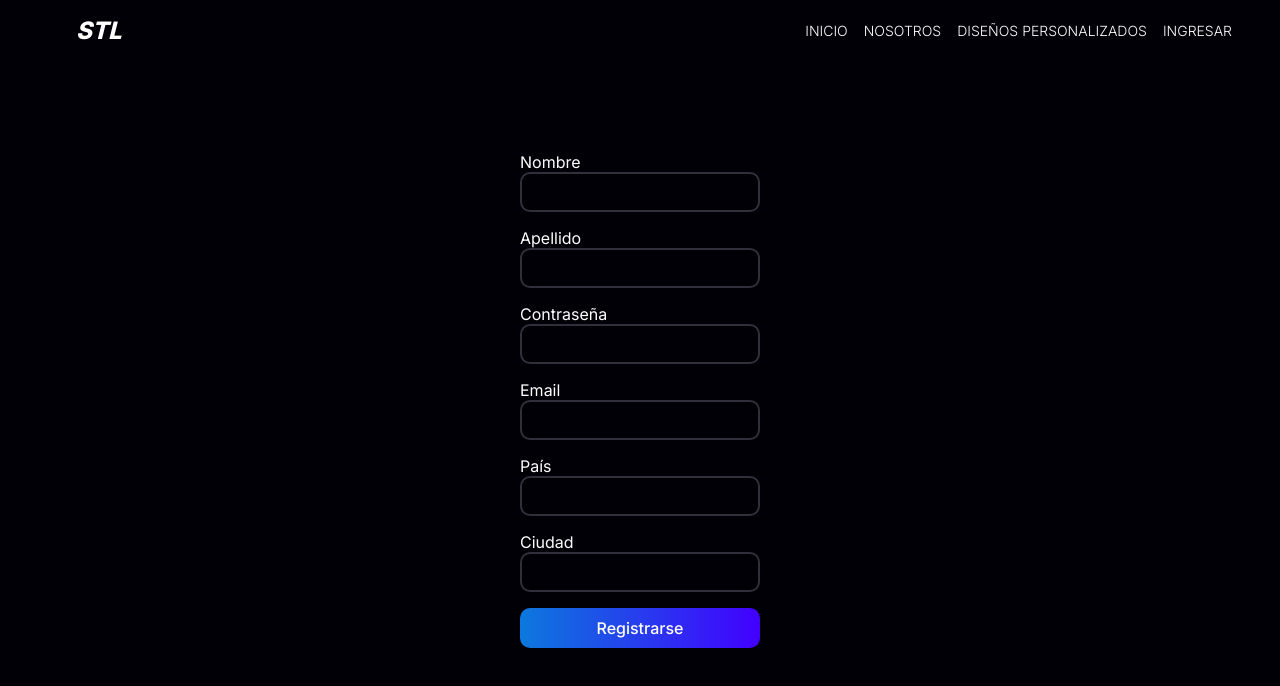
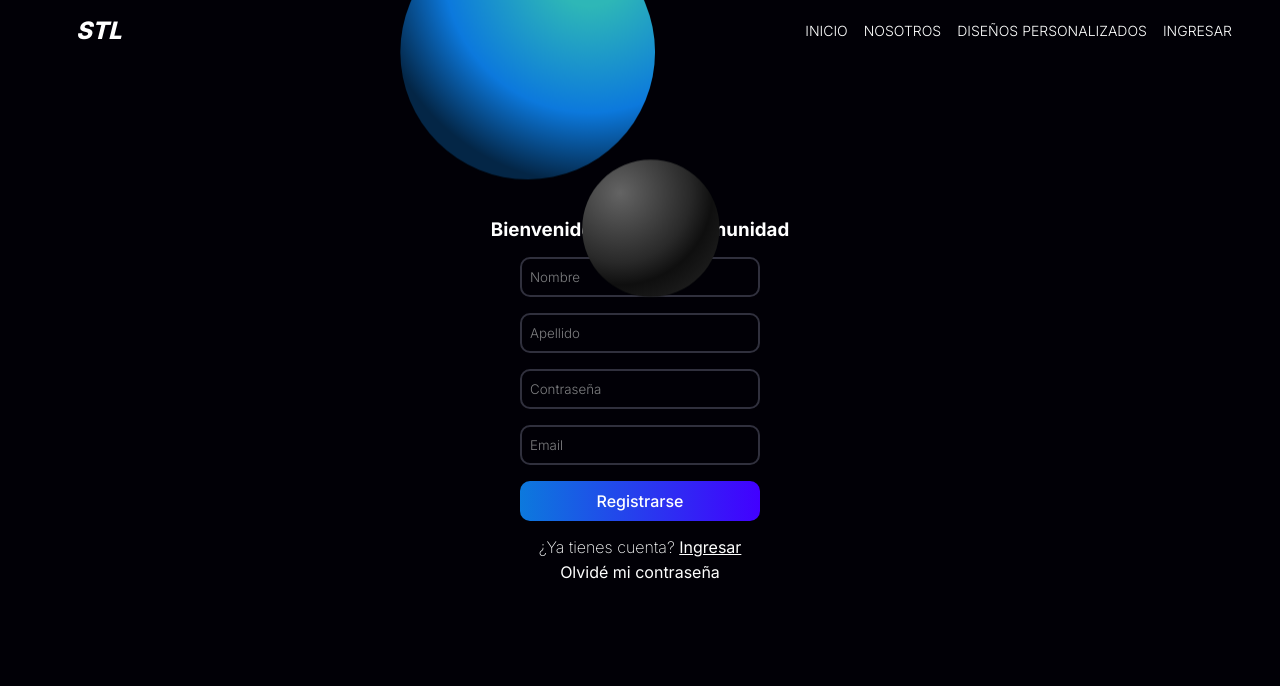
Before and after one commit to Franco-Calvo/savystl, a React (Create React App) app: page /register in a window 1280 px wide. Shown: the top 686 px of the page. Built offline with nearby package versions, Linux system fonts and the light colour scheme.

Commit message:
M00 (#2)
* Scroll e index

* Login/Register

```diff
--- a/src/Components/Navbar/Navbar.css
+++ b/src/Components/Navbar/Navbar.css
@@ -4,9 +4,10 @@
   display: flex;
   align-items: center;
   justify-content: space-between;
-  background-color: #010006;
   width: 100%;
   padding: 1rem;
+  z-index: 100;
+
 }
 
 nav {
--- a/src/Pages/Login/Login.css
+++ b/src/Pages/Login/Login.css
@@ -6,6 +6,7 @@
   align-items: center;
   height: 100vh;
   gap: 2rem;
+  position: relative;
 }
 
 .inputContainer input::placeholder {
@@ -45,3 +46,42 @@
   flex-direction: column;
   gap: 0.3rem;
 }
+
+.circleGradient {
+  position: absolute;
+  top: 0;
+  left: 25rem;
+}
+
+.circleGradientCopy {
+  position: absolute;
+  top: 10rem;
+  right: 35rem;
+}
+
+.circleGradient:hover {
+  filter: drop-shadow(0 0 50px rgba(35, 204, 247, 0.337));
+  transition: all 3s;
+  cursor: pointer;
+}
+.circleGradientCopy:hover {
+  filter: drop-shadow(0 0 50px rgba(255, 255, 255, 0.2337));
+  transition: all 3s;
+  cursor: pointer;
+}
+
+@keyframes bounce {
+  0% {
+    transform: translateY(0);
+  }
+  50% {
+    transform: translateY(-7px);
+  }
+  100% {
+    transform: translateY(0);
+  }
+}
+
+.bouncing-circle {
+  animation: bounce 3s infinite;
+}
--- a/src/Pages/Login/Login.jsx
+++ b/src/Pages/Login/Login.jsx
@@ -3,6 +3,7 @@ import axios from "axios";
 import "./Login.css";
 import { Toaster, toast } from "sonner";
 import { useNavigate } from "react-router-dom";
+import { Link as Anchor } from "react-router-dom";
 
 export default function Login() {
   const formRef = useRef();
@@ -54,6 +55,69 @@ export default function Login() {
     <div className="formLogin">
       <Toaster position="top-right" />
       <h3>Nos alegra verte por aquí</h3>
+      <div className="circleGradient bouncing-circle">
+        <svg
+          xmlns="http://www.w3.org/2000/svg"
+          width="256"
+          height="181"
+          viewBox="0 0 256 181"
+          fill="none"
+        >
+          <circle
+            cx="127.678"
+            cy="52.6784"
+            r="127.36"
+            transform="rotate(-0.143373 127.678 52.6784)"
+            fill="url(#paint0_radial_2_64)"
+          />
+          <defs>
+            <radialGradient
+              id="paint0_radial_2_64"
+              cx="0"
+              cy="0"
+              r="1"
+              gradientUnits="userSpaceOnUse"
+              gradientTransform="translate(190.282 -32.3436) rotate(103.529) scale(218.434)"
+            >
+              <stop offset="0.181218" stop-color="#2EB7B7" />
+              <stop offset="0.667423" stop-color="#0C79DD" />
+              <stop offset="0.992812" stop-color="#042646" />
+            </radialGradient>
+          </defs>
+        </svg>
+      </div>
+      <div className="circleGradientCopy bouncing-circle">
+        <svg
+          xmlns="http://www.w3.org/2000/svg"
+          width="138"
+          height="138"
+          viewBox="0 0 138 138"
+          fill="none"
+        >
+          <circle
+            cx="68.8654"
+            cy="68.8654"
+            r="68.6937"
+            transform="rotate(-0.143373 68.8654 68.8654)"
+            fill="url(#paint0_radial_2_61)"
+          />
+          <defs>
+            <radialGradient
+              id="paint0_radial_2_61"
+              cx="0"
+              cy="0"
+              r="1"
+              gradientUnits="userSpaceOnUse"
+              gradientTransform="translate(38.3349 33.2464) rotate(59.144) scale(115.955)"
+            >
+              <stop stop-color="#646464" />
+              <stop offset="0.604593" stop-color="#292929" />
+              <stop offset="0.796202" stop-color="#0F0F0F" />
+              <stop offset="1" stop-color="#1B1B1B" />
+            </radialGradient>
+          </defs>
+        </svg>
+      </div>
       <form ref={formRef} onSubmit={handleSignIn}>
         <span className="inputContainer">
           <input
@@ -82,7 +146,8 @@ export default function Login() {
       </form>
       <span className="labelBottom">
         <span className="notAccount">
-          ¿No tienes cuenta? <span className="actionSignUp">Regístrate</span>
+          ¿No tienes cuenta?{" "}
+          <Anchor className="actionSignUp" to="/register">Regístrate</Anchor>
         </span>
         <span className="passwordRecover">Olvidé mi contraseña</span>
       </span>
--- a/src/Pages/Register/Register.css
+++ b/src/Pages/Register/Register.css
@@ -4,6 +4,9 @@
   justify-content: center;
   align-items: center;
   height: 100vh;
+  flex-direction: column;
+  gap: 1rem;
+
 }
 
 form {
--- a/src/Pages/Register/Register.jsx
+++ b/src/Pages/Register/Register.jsx
@@ -3,7 +3,7 @@ import "./Register.css";
 import { useRef } from "react";
 import axios from "axios";
 import { Toaster, toast } from "sonner";
-import { useNavigate } from "react-router-dom";
+import { useNavigate, Link as Anchor } from "react-router-dom";
 
 export default function Register() {
   const formRegister = useRef();
@@ -48,35 +48,110 @@ export default function Register() {
   return (
     <div className="formRegister">
       <Toaster position="top-right" />
+      <h3>Bienvenido a nuestra comunidad</h3>
+
+      <div className="circleGradient bouncing-circle">
+        <svg
+          xmlns="http://www.w3.org/2000/svg"
+          width="256"
+          height="181"
+          viewBox="0 0 256 181"
+          fill="none"
+        >
+          <circle
+            cx="127.678"
+            cy="52.6784"
+            r="127.36"
+            transform="rotate(-0.143373 127.678 52.6784)"
+            fill="url(#paint0_radial_2_64)"
+          />
+          <defs>
+            <radialGradient
+              id="paint0_radial_2_64"
+              cx="0"
+              cy="0"
+              r="1"
+              gradientUnits="userSpaceOnUse"
+              gradientTransform="translate(190.282 -32.3436) rotate(103.529) scale(218.434)"
+            >
+              <stop offset="0.181218" stop-color="#2EB7B7" />
+              <stop offset="0.667423" stop-color="#0C79DD" />
+              <stop offset="0.992812" stop-color="#042646" />
+            </radialGradient>
+          </defs>
+        </svg>
+      </div>
+      <div className="circleGradientCopy bouncing-circle">
+        <svg
+          xmlns="http://www.w3.org/2000/svg"
+          width="138"
+          height="138"
+          viewBox="0 0 138 138"
+          fill="none"
+        >
+          <circle
+            cx="68.8654"
+            cy="68.8654"
+            r="68.6937"
+            transform="rotate(-0.143373 68.8654 68.8654)"
+            fill="url(#paint0_radial_2_61)"
+          />
+          <defs>
+            <radialGradient
+              id="paint0_radial_2_61"
+              cx="0"
+              cy="0"
+              r="1"
+              gradientUnits="userSpaceOnUse"
+              gradientTransform="translate(38.3349 33.2464) rotate(59.144) scale(115.955)"
+            >
+              <stop stop-color="#646464" />
+              <stop offset="0.604593" stop-color="#292929" />
+              <stop offset="0.796202" stop-color="#0F0F0F" />
+              <stop offset="1" stop-color="#1B1B1B" />
+            </radialGradient>
+          </defs>
+        </svg>
+      </div>
       <form ref={formRegister}>
         <span className="inputContainer">
-          <label for="name">Nombre</label>
-          <input type="text" id="name" name="name" required />
+          <input
+            type="text"
+            id="name"
+            name="name"
+            required
+            placeholder="Nombre"
+          />
         </span>
 
         <span className="inputContainer">
-          <label for="lastname">Apellido</label>
-          <input type="text" id="lastname" name="lastname" required />
+          <input
+            type="text"
+            id="lastname"
+            name="lastname"
+            required
+            placeholder="Apellido"
+          />
         </span>
 
         <span className="inputContainer">
-          <label for="password">Contraseña</label>
-          <input type="password" id="password" name="password" required />
+          <input
+            type="password"
+            id="password"
+            name="password"
+            required
+            placeholder="Contraseña"
+          />
         </span>
 
         <span className="inputContainer">
-          <label for="email">Email</label>
-          <input type="email" id="email" name="email" required />
-        </span>
-
-        <span className="inputContainer">
-          <label for="pais">País</label>
-          <input type="text" id="pais" name="pais" required />
-        </span>
-
-        <span className="inputContainer">
-          <label for="ciudad">Ciudad</label>
-          <input type="text" id="ciudad" name="ciudad" required />
+          <input
+            type="email"
+            id="email"
+            name="email"
+            required
+            placeholder="Email"
+          />
         </span>
 
         <input
@@ -86,6 +161,15 @@ export default function Register() {
           value="Registrarse"
         />
       </form>
+      <span className="labelBottom">
+        <span className="notAccount">
+          ¿Ya tienes cuenta?{" "}
+          <Anchor className="actionSignUp" to="/login">
+            Ingresar
+          </Anchor>
+        </span>
+        <span className="passwordRecover">Olvidé mi contraseña</span>
+      </span>
     </div>
   );
 }
```
